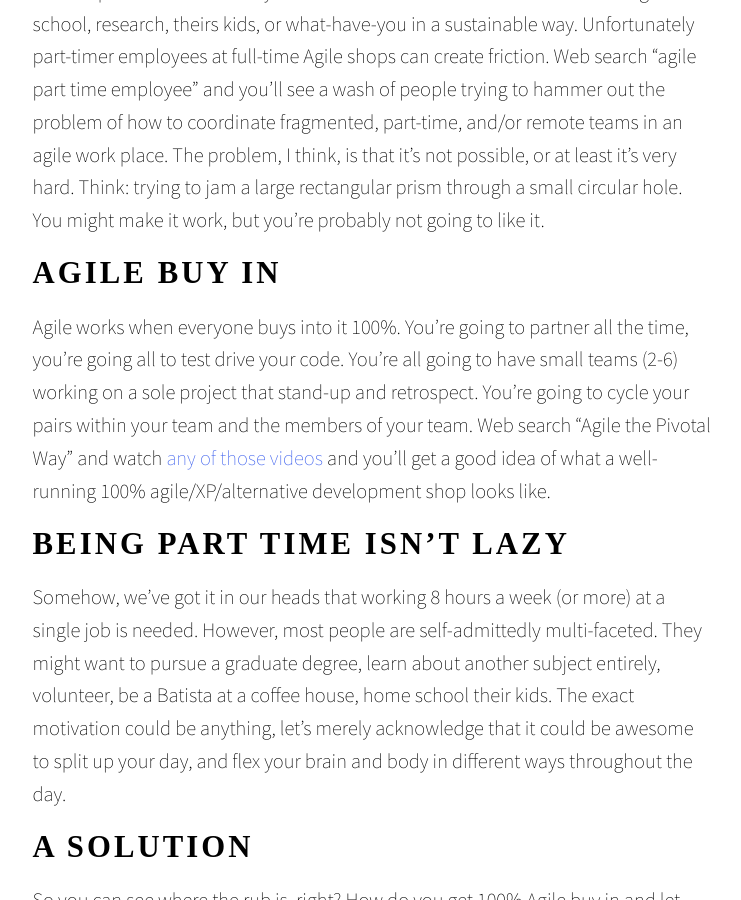
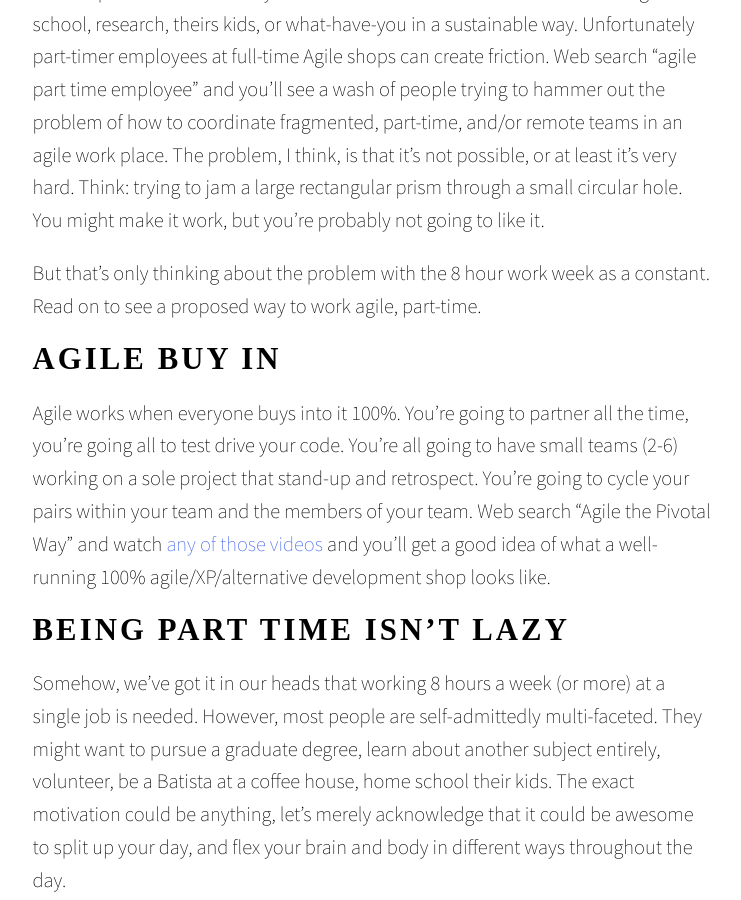
Before and after one commit to kindrowboat/motevets.com, a Jekyll site: the page built from _posts/2015-02-25-part-time-agile.md, in a window 1280 px wide and 900 px high, scrolled down 492 px. Shown: the whole window, without its empty margins (267-1008 px from the left). Built offline with Jekyll 4.4.1, drawn with Linux system fonts in a browser that asks for light colours; some web fonts are replaced; Markdown is read by kramdown in place of the engine named in the settings.

Commit message:
Add read more

```diff
--- a/_posts/2015-02-25-part-time-agile.md
+++ b/_posts/2015-02-25-part-time-agile.md
@@ -16,8 +16,12 @@
 part-time, and/or remote teams in an agile work place.  The problem, I think, is
 that it's not possible, or at least it's very hard. Think: trying to jam a large
 rectangular prism through a small circular hole. You might make it work, but
-you're probably not
-going to like it.
+you're probably not going to like it.
+
+But that's only thinking about the problem with the 8 hour work week as a
+constant.  Read on to see a proposed way to work agile, part-time.
+
+<!--more-->
 
 Agile Buy In
 ------------
```
